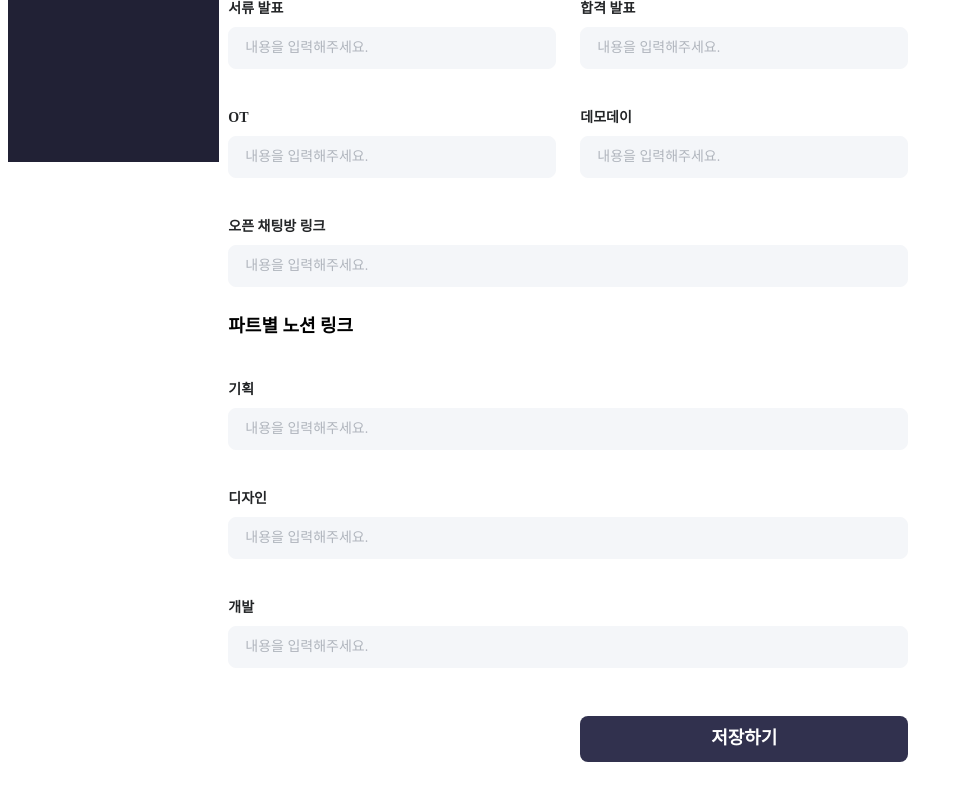
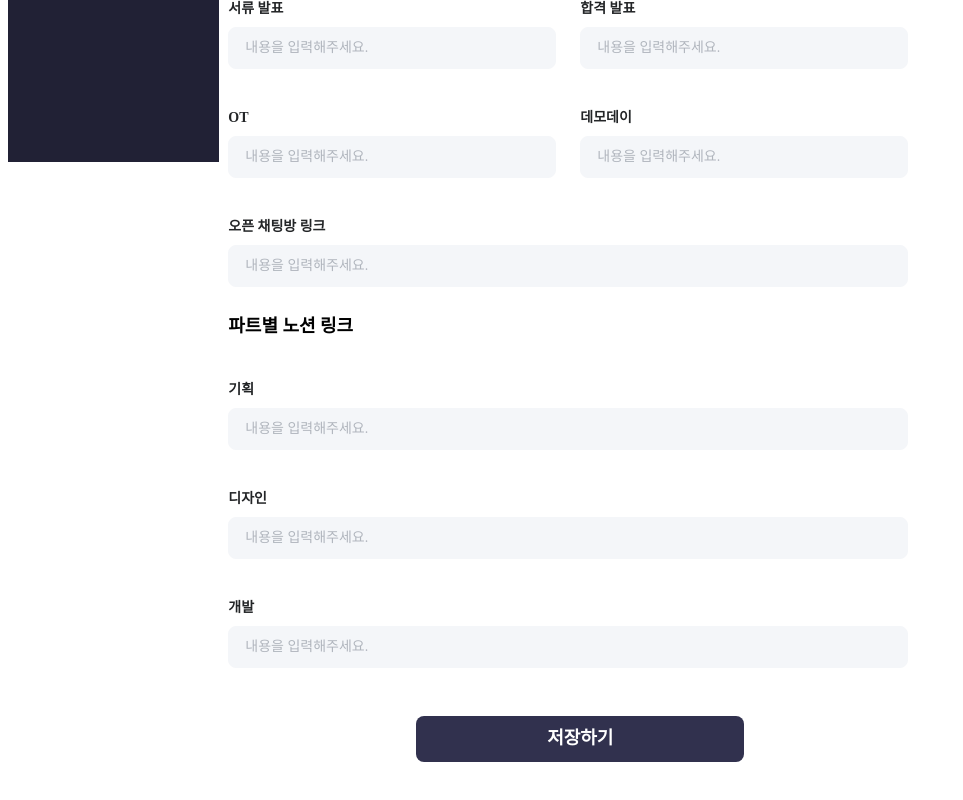
Before and after one commit to CEOS-Developers/CEOS-FE, a Next.js app in the folder apps/admin/: page /recruit in a window 1280 px wide. Shown: the part 646-1446 px from the top of the page, without its empty margins (0-963 px from the left). Built offline with nearby package versions, Linux system fonts and the light colour scheme; a web font is replaced by a local one; what emotion-reset would draw is missing.

Commit message:
fix: 버튼 배치 수정

```diff
--- a/apps/admin/src/pages/recruit/index.tsx
+++ b/apps/admin/src/pages/recruit/index.tsx
@@ -141,7 +141,10 @@ export default function Recruit() {
         />
       </Flex>
 
-      <Button variant="admin" style={{ marginTop: '48px' }}>
+      <Button
+        variant="admin"
+        style={{ marginTop: '48px', transform: 'translate(-50%, 0)' }}
+      >
         저장하기
       </Button>
     </Flex>
```
